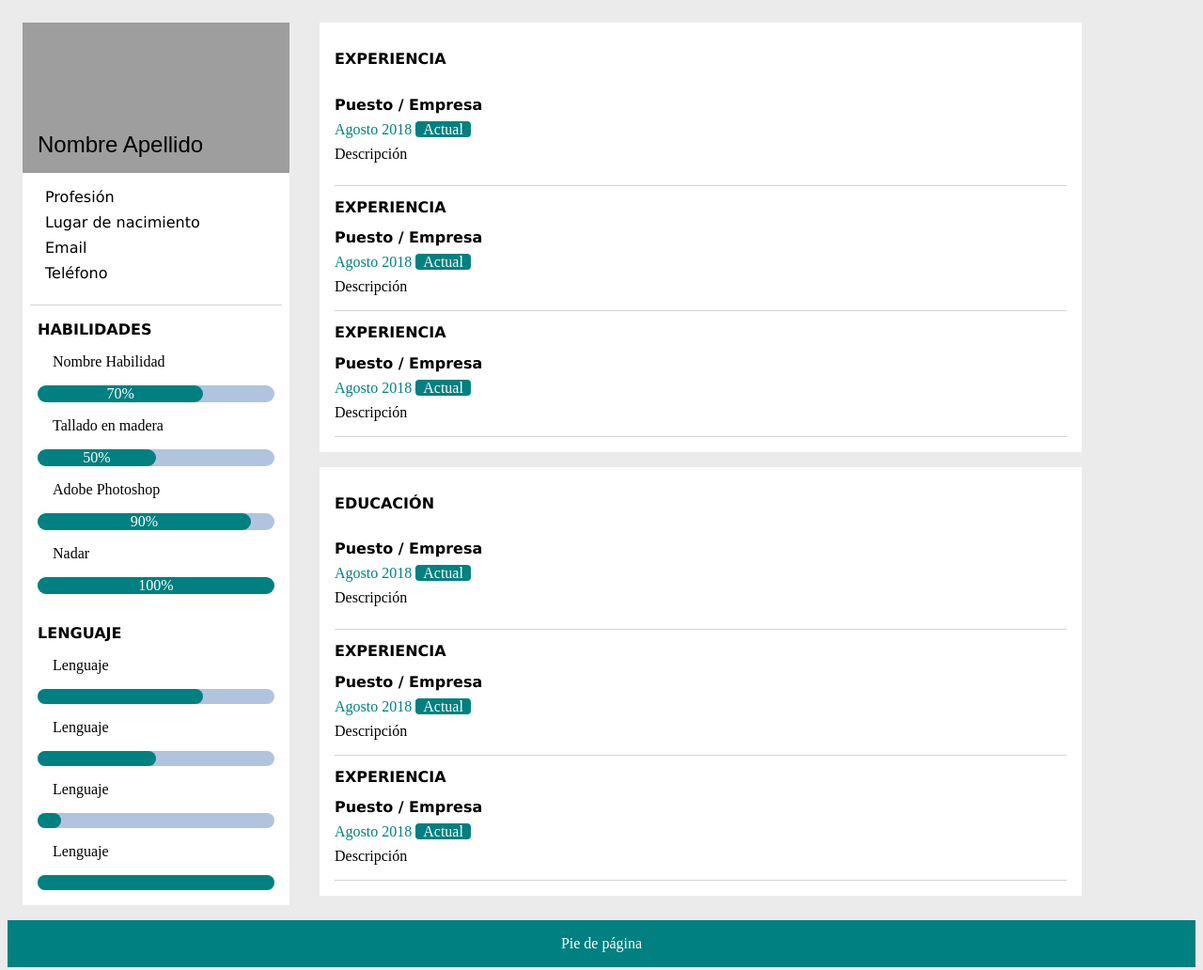
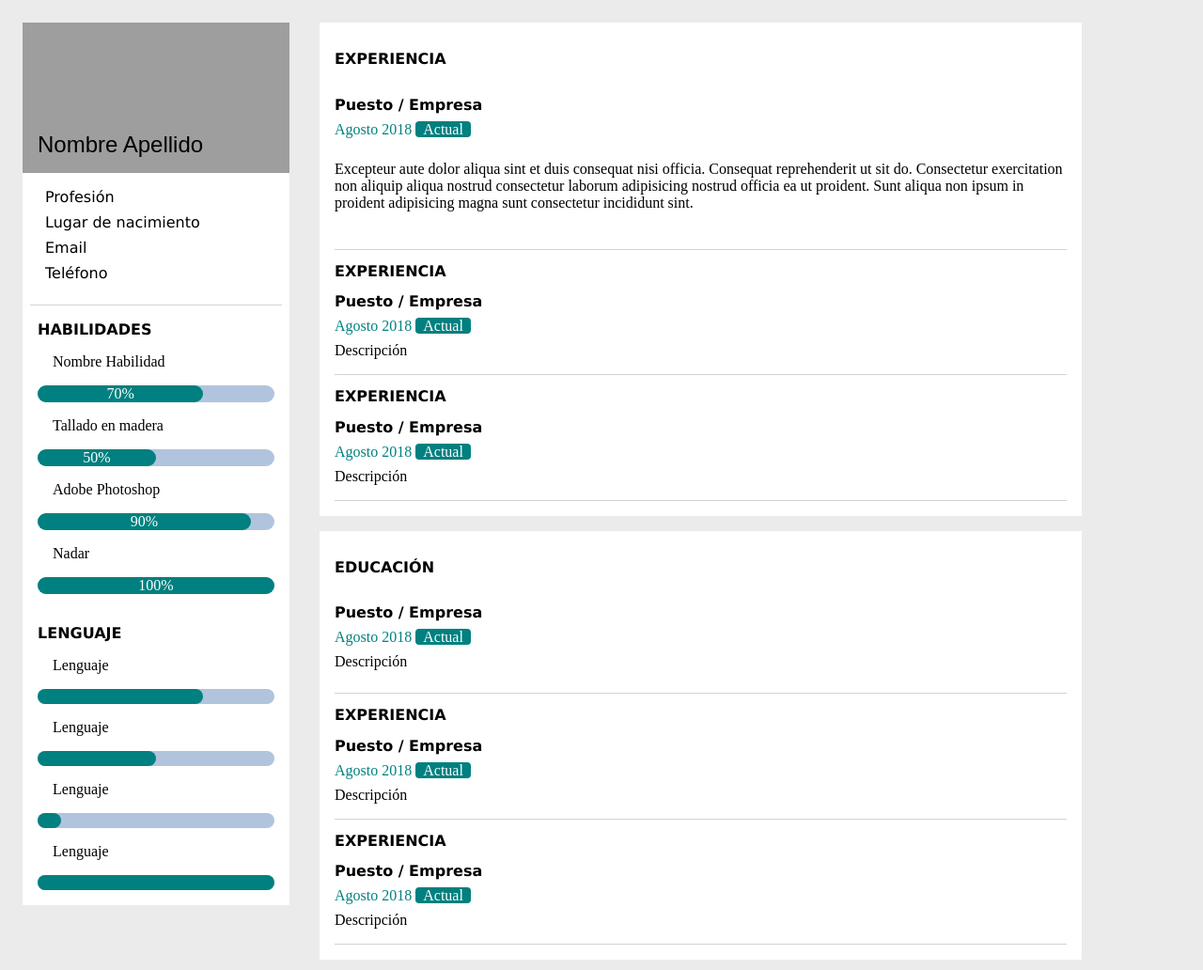
Before and after one commit to Fundamentos2020/ejercicio-diseno-responsivo-Ferboox, a plain HTML site: page index.html in a window 1280 px wide. Shown: the top 1032 px of the page at 94% size. Drawn offline with Linux system fonts and the light colour scheme; grey boxes are pictures that could not be loaded.

Commit message:
05/03/2020

```diff
--- a/index.html
+++ b/index.html
@@ -1,16 +1,18 @@
 <!DOCTYPE html>
 <html lang="en">
+
 <head>
     <meta charset="UTF-8">
     <meta name="viewport" content="width=device-width, initial-scale=1.0">
     <link rel="stylesheet" href="base.css" type="text/css">
     <title>CV</title>
 </head>
+
 <body>
     <div class="row">
-        <div  class="col-m-3 col-s-12">
+        <div class="col-m-3 col-s-12">
             <div class="m-1 back_white">
-            <div class="flex p-1" id = "foto">
+                <div class="flex p-1" id="foto">
                     <div>Nombre Apellido</div>
                 </div>
                 <div class="p-1 mx bb pers-info">
@@ -86,42 +88,59 @@
 
         <div class="col-m-8 col-s-12">
             <div class="m-1 p-1 back_white">
-                <div><h2 class="section-title">EXPERIENCIA</h2></div>
+                <div>
+                    <h2 class="section-title">EXPERIENCIA</h2>
+                </div>
                 <div class="bb py-1">
                     <div class="section-title pb-1">Puesto / Empresa</div>
-                   <div class="text_teal pb-1">Agosto 2018  <span class="current teal text_white">Actual</span></div>
+                    <div class="text_teal pb-1">Agosto 2018 <span class="current teal text_white">Actual</span></div>
+                    <div class="pb-1">
+                        <p>Excepteur aute dolor aliqua sint et duis consequat nisi officia. Consequat reprehenderit ut
+                            sit do. Consectetur exercitation non aliquip aliqua nostrud consectetur laborum adipisicing
+                            nostrud officia ea ut proident. Sunt aliqua non ipsum in proident adipisicing magna sunt
+                            consectetur incididunt sint.</p>
+                    </div>
+                </div>
+                <div>
+                    <h2 class="section-title">EXPERIENCIA</h2>
+                </div>
+                <div class="bb pb-1">
+                    <div class="section-title pb-1">Puesto / Empresa</div>
+                    <div class="text_teal pb-1">Agosto 2018 <span class="current teal text_white">Actual</span></div>
                     <div class="pb-1">Descripción</div>
                 </div>
-               <div><h2 class="section-title">EXPERIENCIA</h2></div>
+                <div>
+                    <h2 class="section-title">EXPERIENCIA</h2>
+                </div>
                 <div class="bb pb-1">
                     <div class="section-title pb-1">Puesto / Empresa</div>
-                   <div class="text_teal pb-1">Agosto 2018  <span class="current teal text_white">Actual</span></div>
-                   <div class="pb-1">Descripción</div>
-               </div>
-               <div><h2 class="section-title">EXPERIENCIA</h2></div>
-                <div class="bb pb-1">
-                   <div class="section-title pb-1">Puesto / Empresa</div>
-                   <div class="text_teal pb-1">Agosto 2018  <span class="current teal text_white">Actual</span></div>
+                    <div class="text_teal pb-1">Agosto 2018 <span class="current teal text_white">Actual</span></div>
                     <div class="pb-1">Descripción</div>
                 </div>
             </div>
             <div class=" m-1 p-1 back_white">
-                <div><h2 class="section-title">EDUCACIÓN</h2></div>
+                <div>
+                    <h2 class="section-title">EDUCACIÓN</h2>
+                </div>
                 <div class="bb py-1">
                     <div class="section-title pb-1">Puesto / Empresa</div>
-                    <div class="text_teal pb-1">Agosto 2018  <span class="current teal text_white">Actual</span></div>
+                    <div class="text_teal pb-1">Agosto 2018 <span class="current teal text_white">Actual</span></div>
                     <div class="pb-1">Descripción</div>
                 </div>
-                <div><h2 class="section-title">EXPERIENCIA</h2></div>
+                <div>
+                    <h2 class="section-title">EXPERIENCIA</h2>
+                </div>
                 <div class="bb pb-1">
                     <div class="section-title pb-1">Puesto / Empresa</div>
-                    <div class="text_teal pb-1">Agosto 2018  <span class="current teal text_white">Actual</span></div>
+                    <div class="text_teal pb-1">Agosto 2018 <span class="current teal text_white">Actual</span></div>
                     <div class="pb-1">Descripción</div>
                 </div>
-                <div><h2 class="section-title">EXPERIENCIA</h2></div>
+                <div>
+                    <h2 class="section-title">EXPERIENCIA</h2>
+                </div>
                 <div class="bb pb-1">
                     <div class="section-title pb-1">Puesto / Empresa</div>
-                    <div class="text_teal pb-1">Agosto 2018  <span class="current teal text_white">Actual</span></div>
+                    <div class="text_teal pb-1">Agosto 2018 <span class="current teal text_white">Actual</span></div>
                     <div class="pb-1">Descripción</div>
                 </div>
             </div>
@@ -131,4 +150,5 @@
         Pie de página
     </div>
 </body>
+
 </html>
```
Lines whose indentation alone changed are shown as unchanged.
